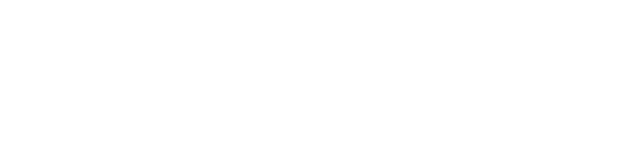
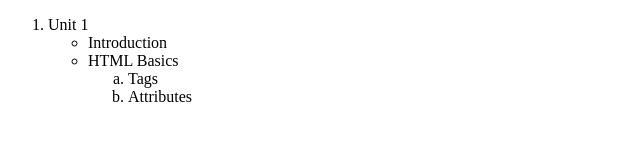
Before and after one commit to tttanishk01/WDW_1-admission_no-0482, a plain HTML site: page web desigining workshop 1 assignment/assignment6.html in a window 1280 px wide. Shown: the whole page, without its empty margins (0-640 px from the left). Drawn offline with Linux system fonts and the light colour scheme.

Commit message:
unit 1 completed in assignment 6

```diff
--- a/web desigining workshop 1 assignment/assignment6.html
+++ b/web desigining workshop 1 assignment/assignment6.html
@@ -8,7 +8,28 @@
 <body>
     <!--Assignment 6: Nested and Mixed Lists -->
     <div>
+        <ol>
+            <li>
+                Unit 1
+            </li>
+            <ul>
+                <li>
+                    Introduction
+                </li>
+                <li>
+                    HTML Basics
+                </li>
+                <ol type="a">
+                    <li>
+                        Tags
+                    </li>
+                    <li>
+                        Attributes
+                    </li>
+                </ol>
+            </ul>
 
+    </ol>
 </div>
 </body>
 </html>
```
